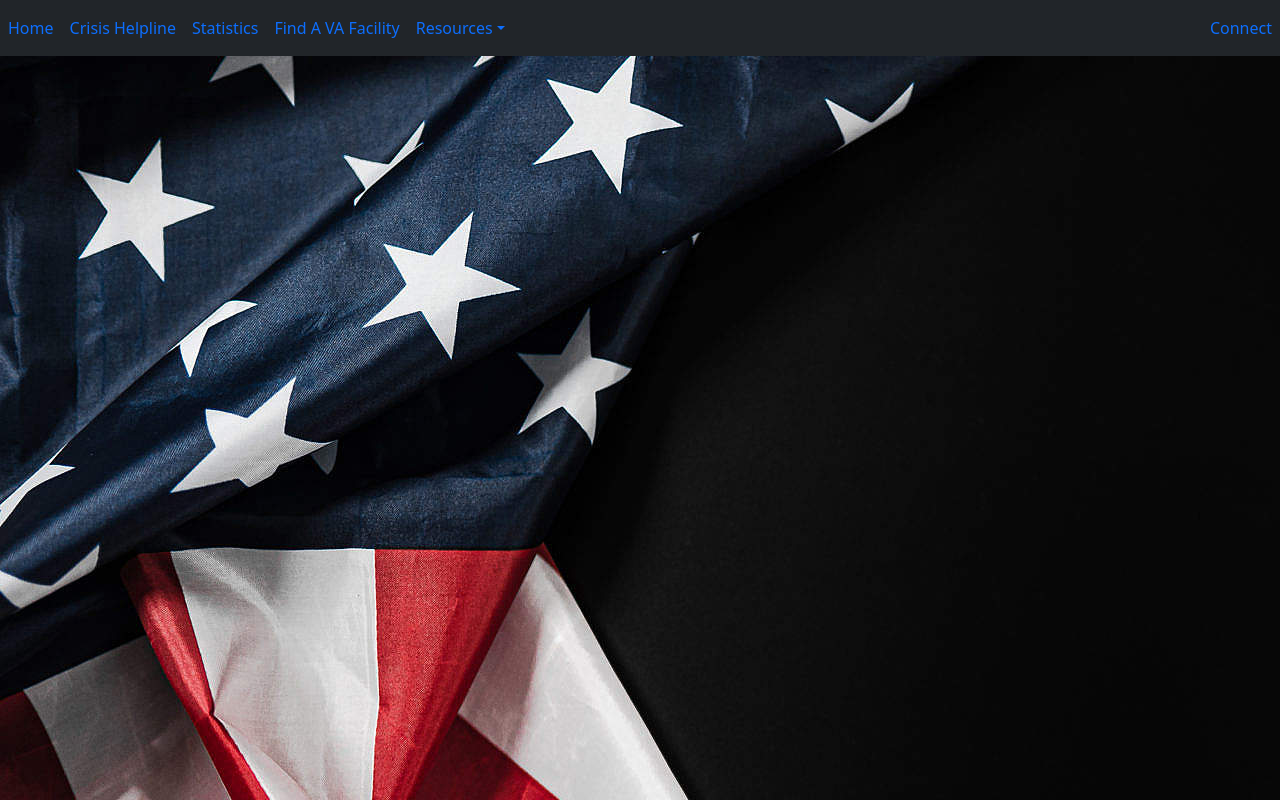
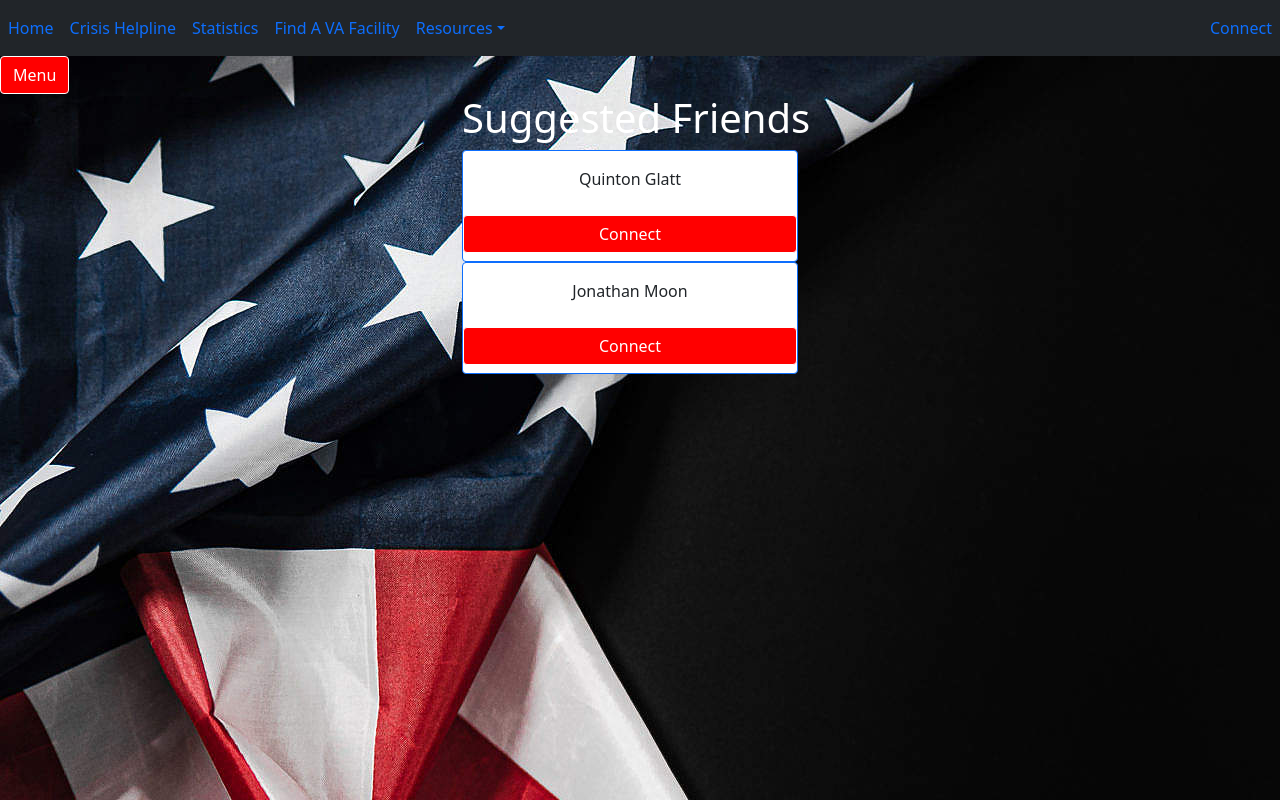
Before and after one commit to wrightzachary/Capstone-Frontend, a React (Create React App) app in the folder Capstone-frontend/: page /friends in a window 1280 px wide. Built offline with nearby package versions, Linux system fonts and the light colour scheme; no server answers; what google-maps-react would draw is missing.

Commit message:
Adding Suggested Friends

```diff
--- a/Capstone-frontend/src/Components/App.js
+++ b/Capstone-frontend/src/Components/App.js
@@ -24,6 +24,7 @@ import jwtDecode from 'jwt-decode';
 import Post from './Post/post';
 import ShowAllPosts from './Feed/feed';
 import ViewPost from './Post/viewPost';
+import Friends from './Friends/friends';
 
 function App() {
   const [currentUser, setCurrentUser] = useState();
@@ -139,14 +140,9 @@ function App() {
           <Route path="/Login"  exact render={props => <LoginForm {...props}   setUserToken={setUserToken}  />} />
           <Route path="/register" exact render={props => <Register {...props} />} />
           <Route path="/post"  render={props => <Post {...props}  currentUser={currentUser} currentToken={token} />} />
-          <Route path="/feed"  render={props => <ShowAllPosts {...props}  posts={posts} selectPost={selectPost} currentUser={currentUser}
-          currentPost={currentPost} />} />
-          <Route path="/viewPost"  render={props => <ViewPost {...props}
-          currentUser={currentUser}
-          currentPost={currentPost}
-           getComments={getComments}
-            postComments={postComments}
-             />} />
+          <Route path="/feed"  render={props => <ShowAllPosts {...props}  posts={posts} selectPost={selectPost} currentUser={currentUser} currentPost={currentPost} />} />
+          <Route path="/viewPost"  render={props => <ViewPost {...props} currentUser={currentUser} currentPost={currentPost} getComments={getComments} postComments={postComments} />} />
+          <Route path="/friends" exact render={props => <Friends {...props} />} />
         </Switch>
         }
       </Router>
--- a/Capstone-frontend/src/Components/Connect/connectNavBar.jsx
+++ b/Capstone-frontend/src/Components/Connect/connectNavBar.jsx
@@ -22,6 +22,7 @@ import { Button, Offcanvas, Nav } from 'react-bootstrap';
           <Nav defaultActiveKey="/home" className="flex-column">
             <Nav.Link href="/post">Make A Post</Nav.Link>
             <Nav.Link href="/feed">Feed</Nav.Link>
+            <Nav.Link href="/friends">Friends</Nav.Link>
           </Nav>
         </Offcanvas.Body>
       </Offcanvas>
--- /dev/null
+++ b/Capstone-frontend/src/Components/Friends/friends.css
@@ -0,0 +1,3 @@
+.suggested {
+    color: white;
+}
--- /dev/null
+++ b/Capstone-frontend/src/Components/Friends/friends.jsx
@@ -0,0 +1,14 @@
+import React from 'react';
+import FriendSuggestions from './friendsSuggestions';
+import ConnectNavigationBar from '../Connect/connectNavBar';
+
+const Friends = () => {
+    return (
+        <React.Fragment>
+            <ConnectNavigationBar />
+            <FriendSuggestions />
+        </React.Fragment>
+     );
+}
+
+export default Friends;
--- /dev/null
+++ b/Capstone-frontend/src/Components/Friends/friendsSuggestions.jsx
@@ -0,0 +1,46 @@
+import React from 'react';
+import { Container, Row, Col, Button, Form, Card } from 'react-bootstrap';
+import './friends.css';
+
+
+
+
+function FriendSuggestions(){
+    const people = ["Quinton Glatt", "Jonathan Moon", "Cameron Vaughn", "Michael Lesley"]
+
+
+    return (
+        <React.Fragment>
+            <Container>
+                <Row>
+                    <Col sm={8}></Col>
+                    <Col sm={4}></Col>
+                </Row>
+                </Container>
+                <Container>
+                <Row>
+                    <Col sm={4}></Col>
+                    <Col sm={4}>
+                    <div className="suggested">
+                        <h1>Suggested Friends</h1>
+                    </div>
+                    {people.filter(name => name.includes('t')).map(filteredNames => (
+                    <Card
+                        className="card-container border border-primary "
+                        style={{ display:"flex", width: "21rem", margin: "0rem" }}
+                    >
+                    <Card.Body className="text-center">
+                        <Card.Text>{filteredNames}</Card.Text>
+                    </Card.Body>
+                    <Button style={{backgroundColor: "red", borderColor: "white"}} className="mt-2 mb-2" type="submit">Connect</Button>
+                    </Card>
+                    ))}
+                    </Col>
+                    <Col sm={4}></Col>
+                </Row>
+            </Container>
+        </React.Fragment>
+     );
+}
+
+export default FriendSuggestions;
```
